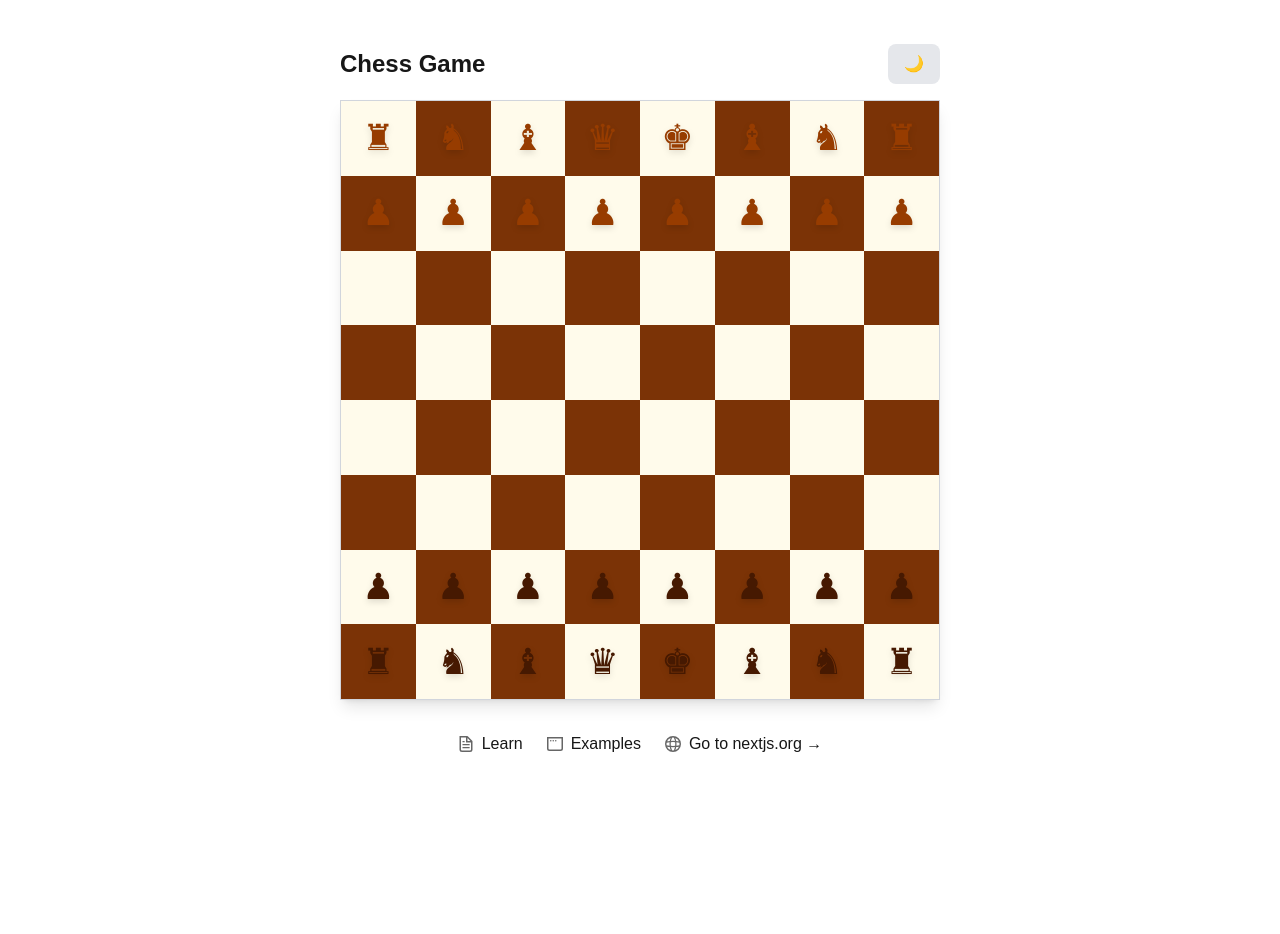
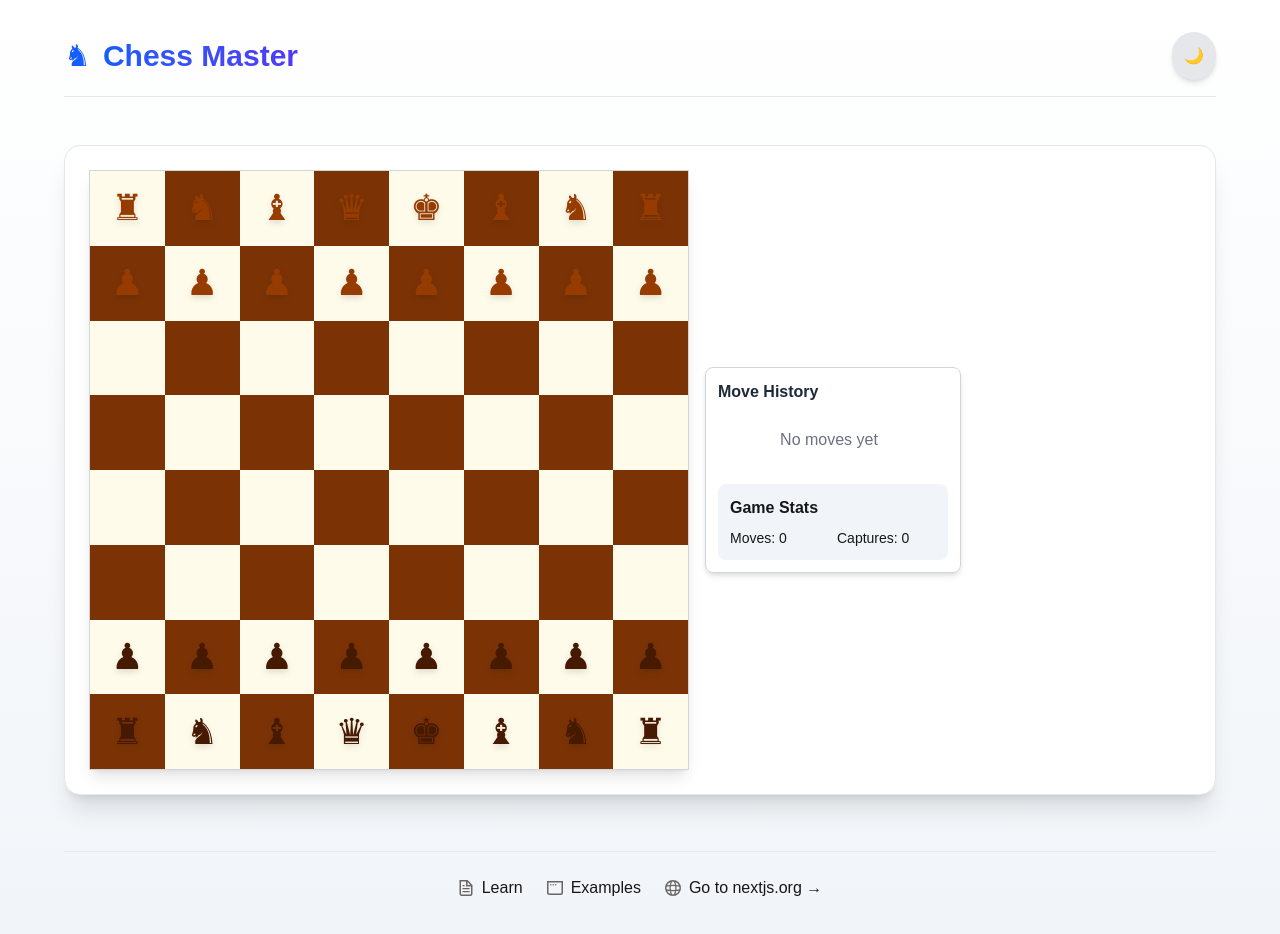
Before and after one commit to TunahanTuna/chess_game_nextjs, a Next.js app: page / in a window 1280 px wide. Shown: the top 934 px of the page. Before the commit the page ends 800 px from the top, so only its background shows below. Built offline with nearby package versions, Linux system fonts and the light colour scheme.

Commit message:
feat/new ui update

```diff
--- a/app/components/ChessBoard.tsx
+++ b/app/components/ChessBoard.tsx
@@ -1,6 +1,7 @@
 "use client";
-import { useState, useEffect } from "react";
+import { useState, useEffect, useRef } from "react";
 import { Chess } from "chess.js";
+import { motion, AnimatePresence } from "framer-motion";
 
 interface ChessBoardProps {
   theme: "light" | "dark";
@@ -16,12 +17,19 @@ export default function ChessBoard({ theme }: ChessBoardProps) {
     y: number;
   } | null>(null);
   const [legalMoves, setLegalMoves] = useState<string[]>([]);
+  const [moveHistory, setMoveHistory] = useState<any[]>([]);
 
   useEffect(() => {
     const newGame = new Chess();
     setGame(newGame);
     setBoard(newGame.board());
   }, []);
+
+  useEffect(() => {
+    if (game) {
+      setMoveHistory(game.history({ verbose: true }));
+    }
+  }, [game]);
 
   const boardTheme = {
     light: {
@@ -179,6 +187,7 @@ export default function ChessBoard({ theme }: ChessBoardProps) {
   if (!game) return <div>Loading...</div>;
 
   return (
+    <div className="flex flex-col md:flex-row gap-4 items-center">
       <div className="w-[min(80vw,600px)] aspect-square grid grid-cols-8 grid-rows-8 border border-gray-300 dark:border-gray-600 shadow-lg">
         {Array(8)
           .fill(null)
@@ -188,5 +197,48 @@ export default function ChessBoard({ theme }: ChessBoardProps) {
               .map((_, j) => renderSquare(i, j))
           )}
       </div>
+
+      <div className="w-full md:w-64 border border-gray-300 dark:border-gray-600 rounded-lg p-3 shadow-md">
+        <h3 className="font-bold mb-2 text-gray-800 dark:text-gray-200">
+          Move History
+        </h3>
+        <div className="max-h-[400px] overflow-y-auto pr-2">
+          {moveHistory.length === 0 ? (
+            <p className="text-gray-500 dark:text-gray-400 text-center py-4">
+              No moves yet
+            </p>
+          ) : (
+            <div className="grid grid-cols-2 gap-2">
+              {moveHistory.map((move, index) => (
+                <motion.div
+                  key={index}
+                  className="col-span-1 flex items-center"
+                  initial={{ opacity: 0, y: 5 }}
+                  animate={{ opacity: 1, y: 0 }}
+                  transition={{ duration: 0.3 }}
+                >
+                  <span className="font-mono text-sm mr-1">
+                    {Math.floor(index / 2) + 1}.{index % 2 === 0 ? "" : ".."}
+                  </span>
+                  <span className="px-2 py-1 bg-slate-100 dark:bg-slate-700 rounded text-sm font-medium flex-grow text-center hover:bg-slate-200 dark:hover:bg-slate-600 transition-colors">
+                    {move.san}
+                  </span>
+                </motion.div>
+              ))}
+            </div>
+          )}
+        </div>
+
+        <div className="mt-4 p-3 bg-slate-100 dark:bg-slate-700 rounded-lg">
+          <h4 className="font-semibold mb-2">Game Stats</h4>
+          <div className="grid grid-cols-2 gap-2 text-sm">
+            <div>Moves: {moveHistory.length}</div>
+            <div>
+              Captures: {moveHistory.filter((move) => move.captured).length}
+            </div>
+          </div>
+        </div>
+      </div>
+    </div>
   );
 }
--- a/app/page.tsx
+++ b/app/page.tsx
@@ -8,18 +8,30 @@ export default function Home() {
   const { theme, toggleTheme } = useTheme();
 
   return (
-    <div className="min-h-screen flex flex-col items-center justify-center p-4">
-      <div className="flex items-center justify-between w-full max-w-[min(80vw,600px)] mb-4">
-        <h1 className="text-2xl font-bold">Chess Game</h1>
+    <div className="min-h-screen flex flex-col items-center justify-between p-4 bg-gradient-to-b from-white to-slate-100 dark:from-gray-900 dark:to-slate-900">
+      <div className="w-full max-w-6xl mx-auto">
+        <div className="flex items-center justify-between w-full py-4 mb-6 border-b border-gray-200 dark:border-gray-700">
+          <div className="flex items-center gap-3">
+            <div className="text-blue-600 dark:text-blue-400 text-3xl">♞</div>
+            <h1 className="text-3xl font-bold bg-clip-text text-transparent bg-gradient-to-r from-blue-600 to-indigo-600 dark:from-blue-400 dark:to-indigo-400">Chess Master</h1>
+          </div>
           <button
             onClick={toggleTheme}
-          className="px-4 py-2 rounded-lg bg-gray-200 dark:bg-gray-700 hover:bg-gray-300 dark:hover:bg-gray-600 transition-colors"
+            className="p-3 rounded-full bg-gray-200 dark:bg-gray-700 hover:bg-gray-300 dark:hover:bg-gray-600 transition-colors shadow-md"
+            aria-label="Toggle theme"
           >
             {theme === "light" ? "🌙" : "☀️"}
           </button>
         </div>
+      </div>
+
+      <main className="w-full max-w-6xl mx-auto flex-grow flex items-center justify-center py-6">
+        <div className="w-full bg-white dark:bg-gray-800 rounded-2xl shadow-xl p-6 border border-gray-200 dark:border-gray-700">
           <ChessBoard theme={theme} />
-      <footer className="mt-8 flex gap-6 flex-wrap items-center justify-center">
+        </div>
+      </main>
+
+      <footer className="w-full max-w-6xl mx-auto mt-8 py-6 border-t border-gray-200 dark:border-gray-700 flex gap-6 flex-wrap items-center justify-center">
         <a
           className="flex items-center gap-2 hover:underline hover:underline-offset-4"
           href="https://nextjs.org/learn?utm_source=create-next-app&utm_medium=appdir-template-tw&utm_campaign=create-next-app"
--- a/package.json
+++ b/package.json
@@ -11,6 +11,7 @@
   "dependencies": {
     "@types/chess.js": "^0.13.7",
     "chess.js": "^1.1.0",
+    "framer-motion": "^12.4.10",
     "next": "15.2.0",
     "react": "^19.0.0",
     "react-dom": "^19.0.0"
```
Also changed, not shown: 1 other file (tests, documents, lock files or other folders). Lines whose indentation alone changed are shown as unchanged.
